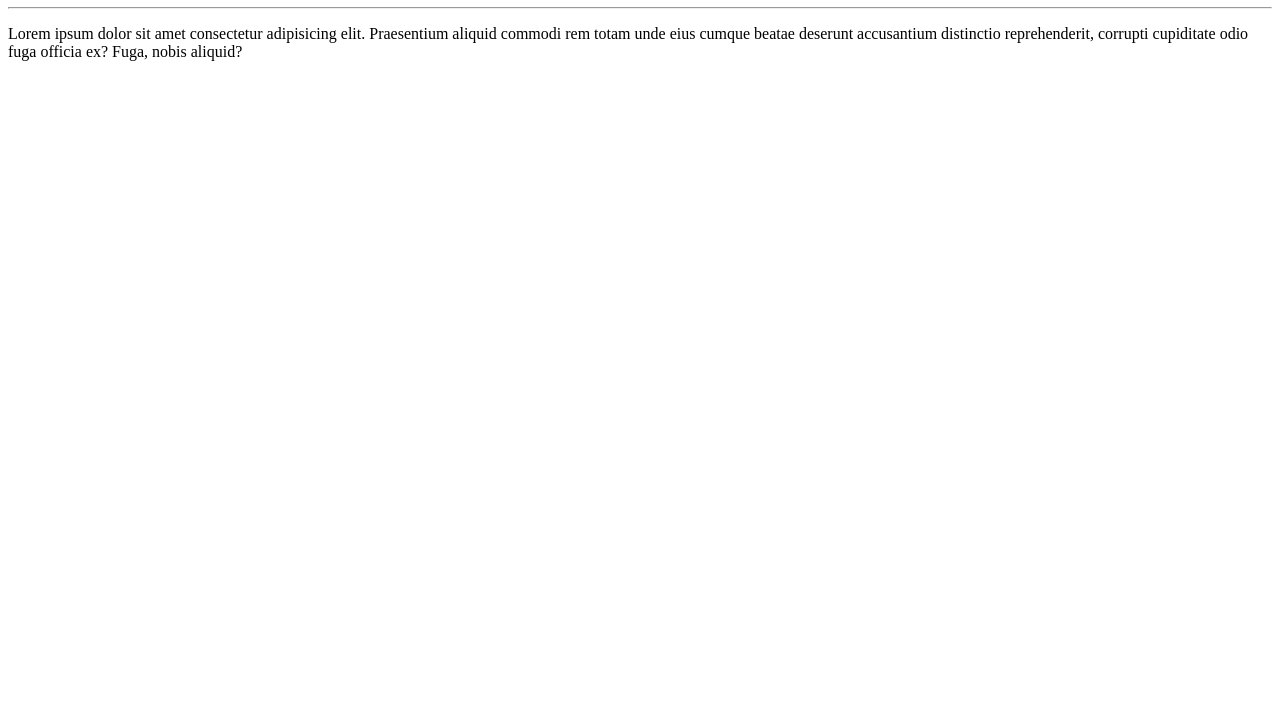
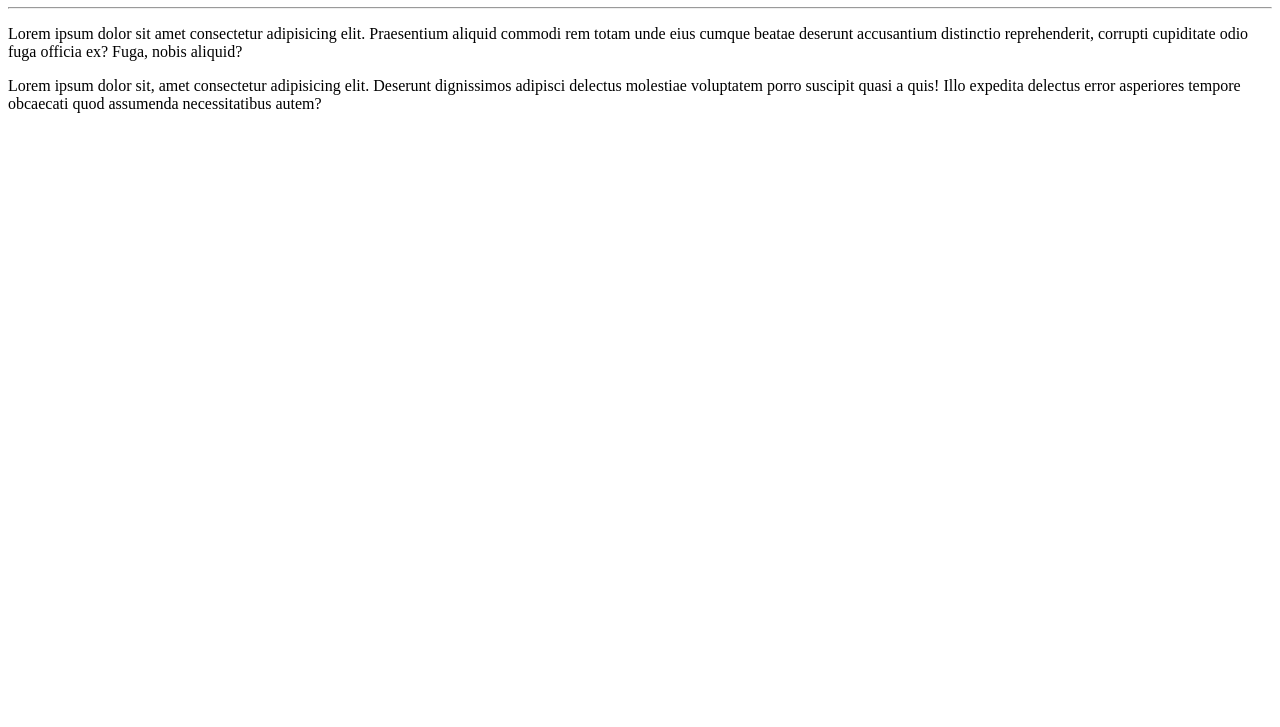
Before and after one commit to ulysseserra/Meu-Primeiro-Projeto, a plain HTML site: page site-exemplo/index.html in a window 1280 px wide. Shown: the part 73-800 px from the top of the page. Drawn offline with Linux system fonts and the light colour scheme.

Commit message:
Adicionei um parágrafo

```diff
--- a/site-exemplo/index.html
+++ b/site-exemplo/index.html
@@ -9,5 +9,6 @@
     <h1>Meu Teste</h1>
     <hr>
     <p>Lorem ipsum dolor sit amet consectetur adipisicing elit. Praesentium aliquid commodi rem totam unde eius cumque beatae deserunt accusantium distinctio reprehenderit, corrupti cupiditate odio fuga officia ex? Fuga, nobis aliquid?</p>
+    <p>Lorem ipsum dolor sit, amet consectetur adipisicing elit. Deserunt dignissimos adipisci delectus molestiae voluptatem porro suscipit quasi a quis! Illo expedita delectus error asperiores tempore obcaecati quod assumenda necessitatibus autem?</p>
 </body>
 </html>
```
